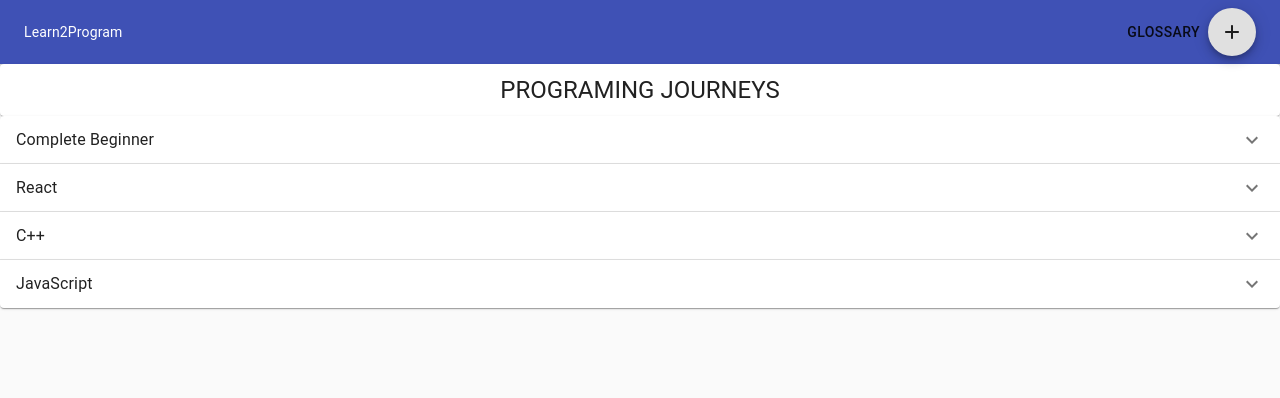
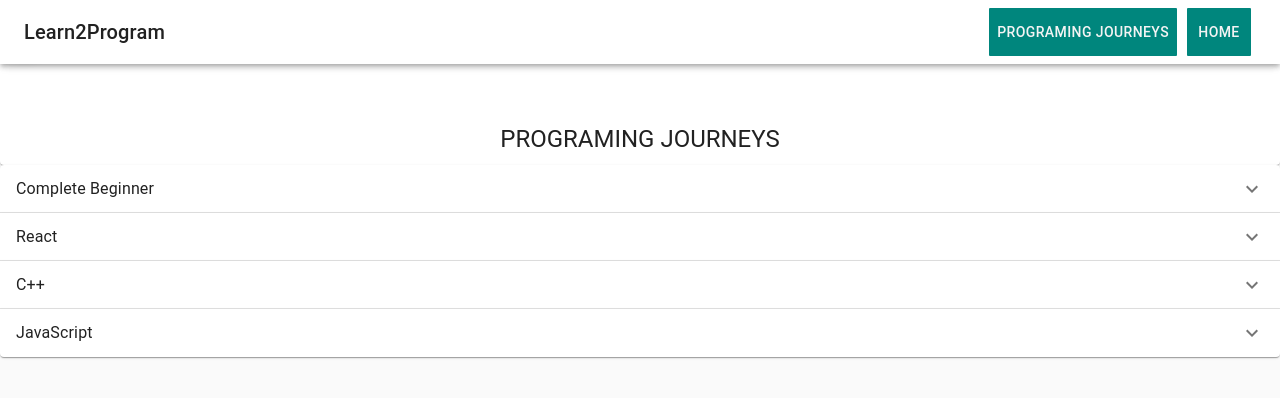
Before and after one commit to kristina-arezina/terms-2-program, a React (Create React App) app: page / in a window 1280 px wide. Both pictures are taken after a click on the button "PROGRAMING JOURNEYS". Shown: the top 398 px of the page. Built offline with nearby package versions, Linux system fonts and the light colour scheme.

Commit message:
footer colors look good

```diff
--- a/src/components/App.js
+++ b/src/components/App.js
@@ -82,6 +82,7 @@ export default class extends Component {
                         <CssBaseline/>
                         <Header
                             nextStep={this.nextStep}
+                            prevStep={this.prevStep}
                         />
                         <Footer
                             style={{marginTop: 20}}
@@ -103,8 +104,9 @@ export default class extends Component {
                     <Fragment>
                         <CssBaseline/>
                         <Journey
-                        prevStep={this.prevStep}
-                        muscles={muscles}
+                            nextStep={this.nextStep}
+                            prevStep={this.prevStep}
+                            muscles={muscles}
                         onExerciseCreate={this.handleExerciseCreate}
                         journey={journey} />
                     </Fragment>
--- a/src/components/Exercises/index.js
+++ b/src/components/Exercises/index.js
@@ -47,7 +47,7 @@ export default ({
                     !category || category === group
                     ? <Fragment key={group}>
                             <Typography variant={"h6"}
-                                        style={{textTransform: 'uppercase', fontWeight: "bold"
+                                        style={{textTransform: 'uppercase', color:"#00867d"
                                         }}
                             >
                                 {group}
--- a/src/components/Layout/Footer.js
+++ b/src/components/Layout/Footer.js
@@ -18,7 +18,7 @@ const onIndexSelect = (e, index) =>
 
     const theme = createMuiTheme({
         palette: {
-            primary: { main: "#00867d" }, // Purple and green play nicely together.
+            primary: { main: "#111" }, // Purple and green play nicely together.
         },
     });
 
@@ -29,7 +29,8 @@ return(
         {
             paddingTop:66,
             marginTop: 8,
-            marginBottom:5
+            marginBottom:5,
+            backgroundColor:"#e0f2f1"
         }}>
             <Tabs
                 value={index}
@@ -37,7 +38,7 @@ return(
                 onChange={onIndexSelect}
                 variant="scrollable"
                 scrollButtons="auto"
-                style={{color:"#00867d", }}
+                style={{color:"#111" }}
             >
                 <Tab label="All" />
                 {muscles.map(group =>
--- a/src/components/Layout/Header.js
+++ b/src/components/Layout/Header.js
@@ -5,9 +5,15 @@ import Typography from '@material-ui/core/Typography';
 import Button from '@material-ui/core/Button';
 
 export class Header extends Component {
+
     continue = e => {
         e.preventDefault();
         this.props.nextStep();
+    }
+
+    back = e => {
+        e.preventDefault();
+        this.props.prevStep();
     }
 
     render(){
@@ -36,6 +42,18 @@ export class Header extends Component {
                         onClick={this.continue}>
                     Programing Journeys
                 </Button>
+                <Button color="inherit" variant="text"
+                        style={{
+                            color:"#f4f4f4",
+                            backgroundColor: "#00867d",
+                            textTransform: "uppercase",
+                            borderRadius: "1px",
+                            margin:"5px",
+                            height: 48,
+                        }}
+                        onClick={this.back}>
+                    Home
+                </Button>
             </Toolbar>
         </AppBar>
         </div>
--- a/src/components/Layout/Journey.js
+++ b/src/components/Layout/Journey.js
@@ -1,45 +1,21 @@
 import React, {Component} from 'react';
-import Button from '@material-ui/core/Button';
-import AppBar from '@material-ui/core/AppBar';
-import Typography from '@material-ui/core/Typography';
-import Toolbar from '@material-ui/core/Toolbar';
+import Header from "./Header.js";
 import CreateDialog from "../Exercises/Dialogs/Create";
 import PageJourney from "./PageJourney";
 import JourneyList from "./JourneyList";
 
-
-
 export class Journey extends Component {
-    back = e => {
-        e.preventDefault();
-        this.props.prevStep();
-    }
 
     render(){
         const{muscles,onExerciseCreate}=this.props;
 
-
     return (
         <div>
-    <AppBar position="static">
-        <Toolbar>
-            <Typography variant="headline" color="inherit" style={{flex: 1}}>
-                Learn2Program
-            </Typography>
-            <Button
-                label="Back"
-                primary={true}
-                onClick={this.back}
-            >
-                Glossary
-            </Button>
-
-        <CreateDialog
-        muscles={muscles}
-        onCreate={onExerciseCreate}
+    <Header/>
+            <CreateDialog
+            muscles={muscles}
+            onCreate={onExerciseCreate}
         />
-        </Toolbar>
-    </AppBar>
         <PageJourney/>
             <JourneyList/>
         </div>
--- a/src/components/Layout/PageJourney.js
+++ b/src/components/Layout/PageJourney.js
@@ -6,7 +6,7 @@ export class PageJourney extends Component {
     render(){
 return (
     <Paper >
-        <Typography variant="h5" component="h3" style={{padding:10, textAlign:"center", textTransform: 'uppercase'}}>
+        <Typography variant="h5" component="h3" style={{padding:10, paddingTop:70, textAlign:"center", textTransform: 'uppercase'}}>
         Programing Journeys
         </Typography>
 
```
